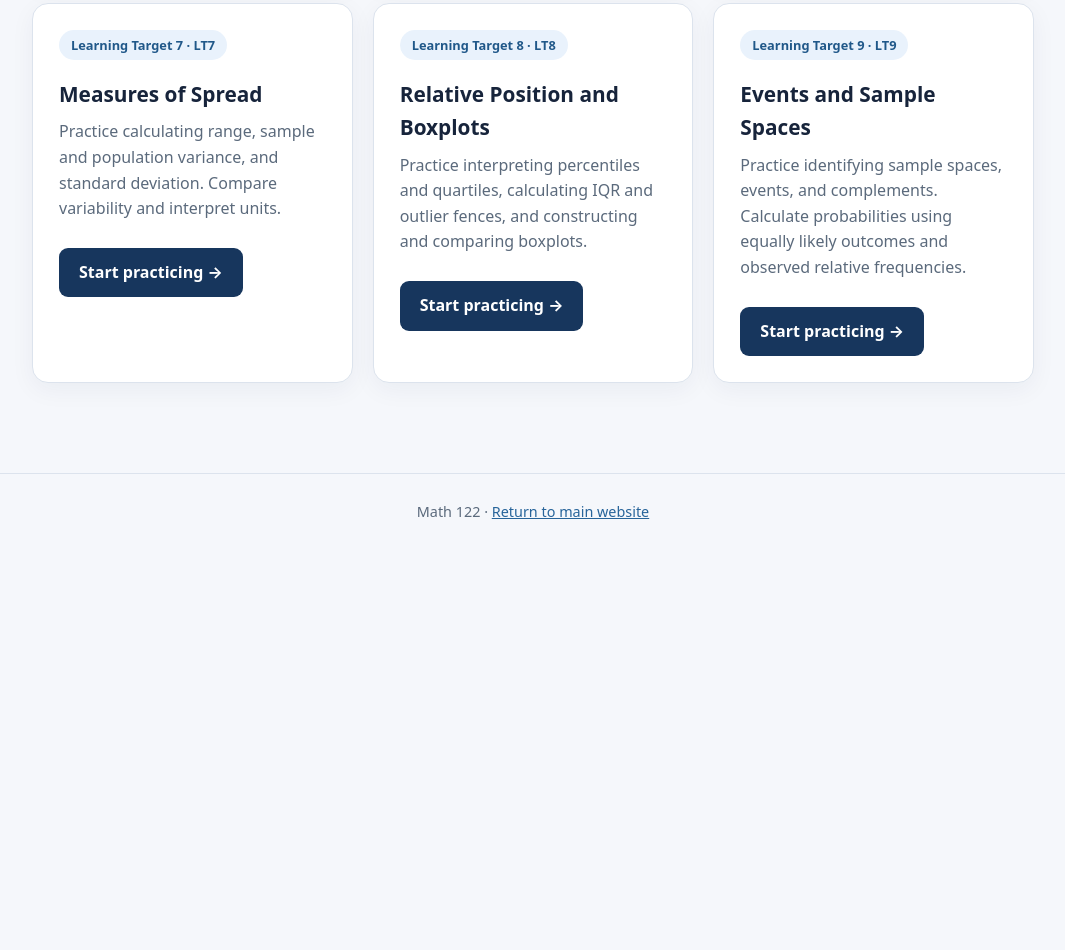
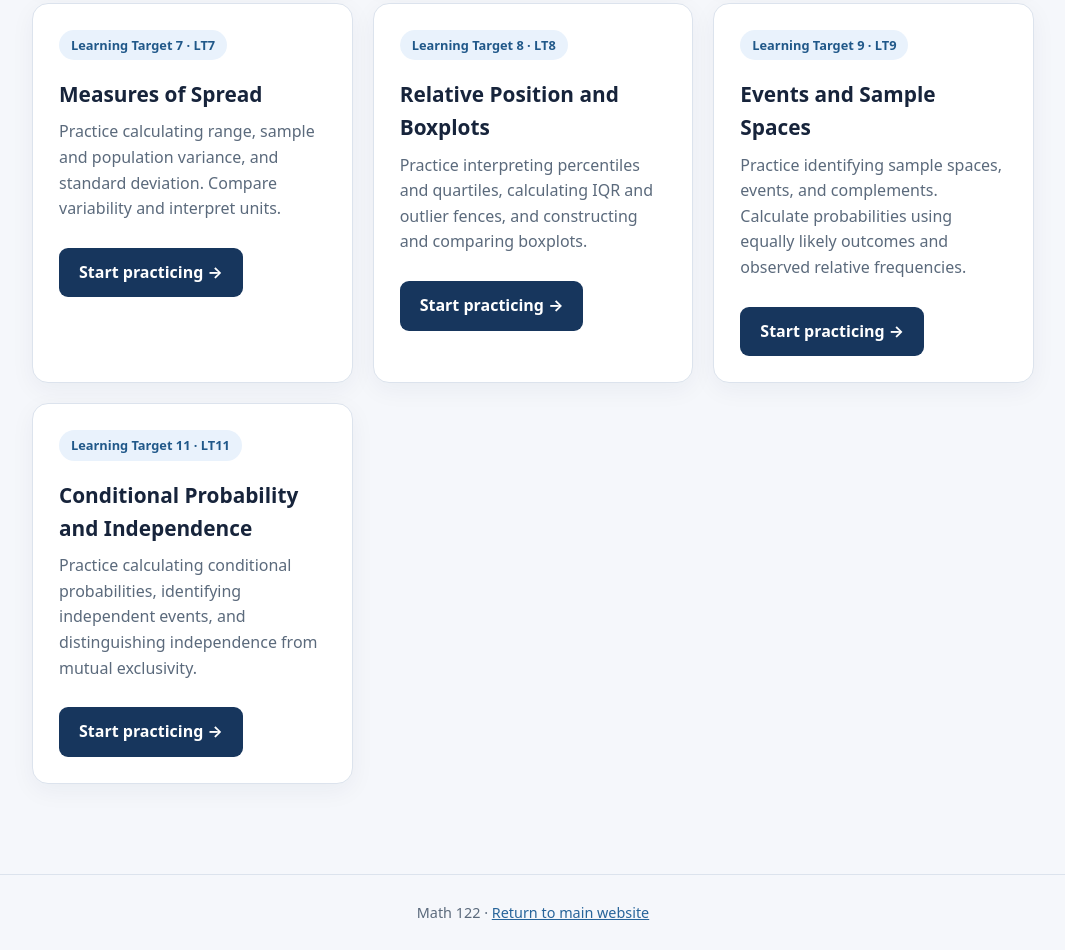
Before and after one commit to ereinkejr/ereinkejr.github.io, a plain HTML site: page math122/index.html in a window 1280 px wide. Shown: the part 1190-2140 px from the top of the page, without its empty margins (107-1172 px from the left). Before the commit the page ends 1739 px from the top, so only its background shows below. Drawn offline with Linux system fonts and the light colour scheme.

Commit message:
Update index.html

```diff
--- a/math122/index.html
+++ b/math122/index.html
@@ -187,6 +187,24 @@ footer a{color:var(--blue)}
 </article>
 
 
+
+<article class="card">
+    <span class="tag">Learning Target 11 · LT11</span>
+
+    <h3>Conditional Probability and Independence</h3>
+
+    <p>
+        Practice calculating conditional probabilities,
+        identifying independent events, and distinguishing
+        independence from mutual exclusivity.
+    </p>
+
+    <a class="button" href="lt11-conditional-probability-and-independence-practice.html">
+        Start practicing &rarr;
+    </a>
+</article>
+
+
 </div>
 </main>
 <footer>Math 122 · <a href="https://ereinkejr.github.io/">Return to main website</a></footer>
```
